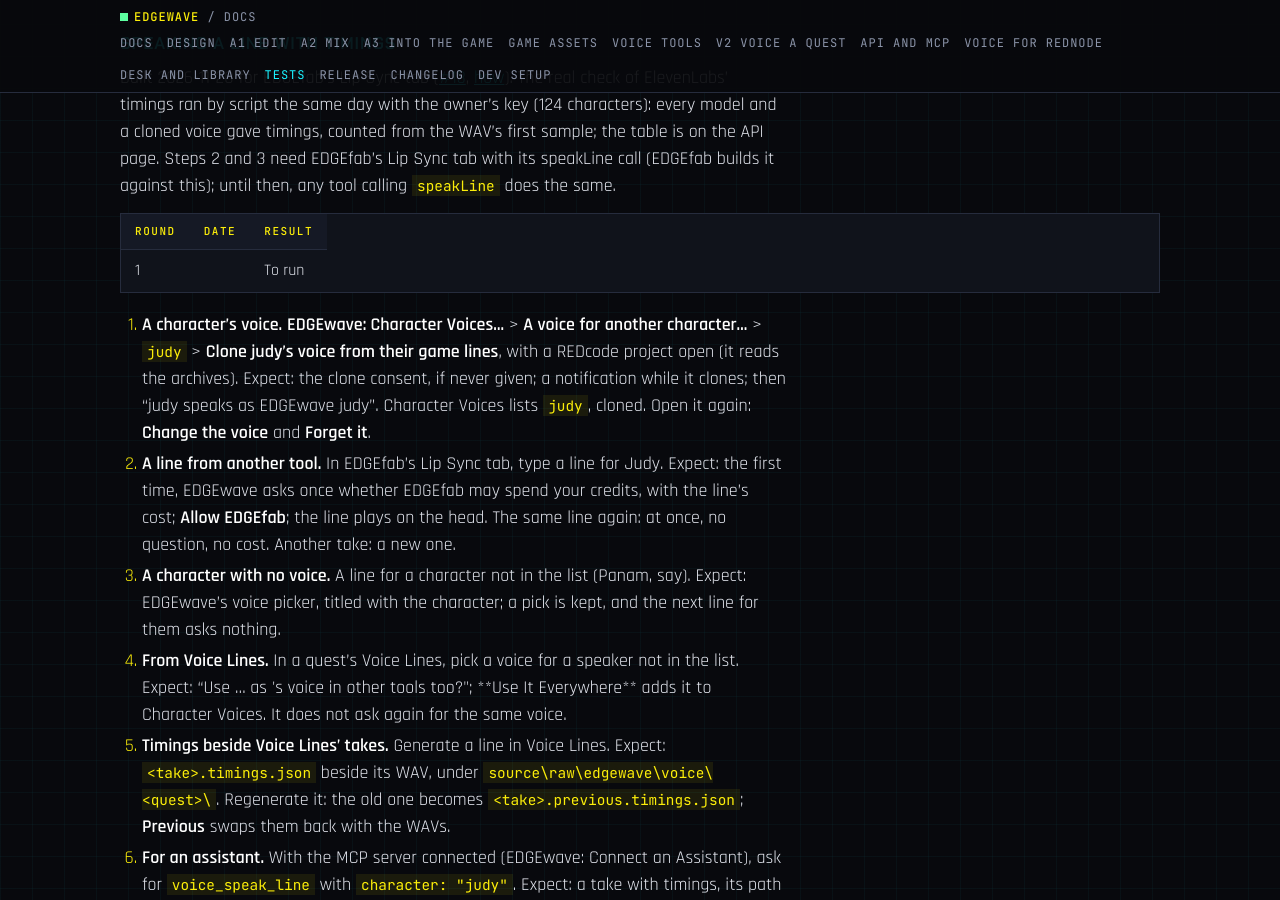
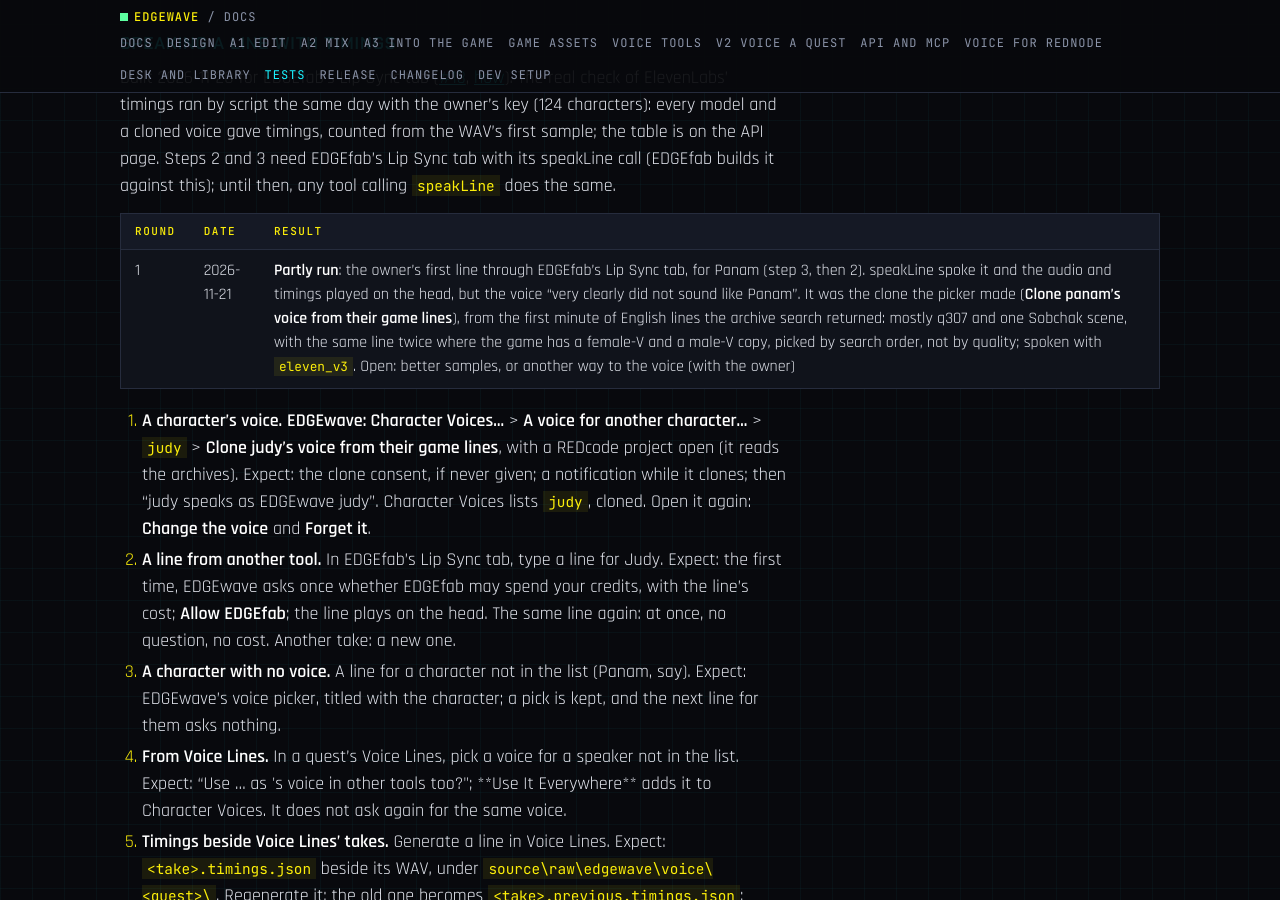
Before and after one commit to Edgemodders/EDGEwave, a Jekyll site: the page built from docs/testing.md, in a window 1280 px wide and 900 px high, scrolled down 28744 px. Built offline with Jekyll 4.4.1, drawn with Linux system fonts in a browser that asks for light colours; our own code applies the rules of GitHub Pages for plain Markdown files.

Commit message:
Testing: #13's first line through EDGEfab, the cloned voice did not sound like Panam
Co-Authored-By: Claude Opus 5.5 <noreply@anthropic.com>

```diff
--- a/docs/testing.md
+++ b/docs/testing.md
@@ -411,7 +411,7 @@ Built 2026-11-20 for EDGEfab's Lip Sync tab ([#13](https://github.com/Edgemodder
 
 | Round | Date | Result |
 |---|---|---|
-| 1 | | To run |
+| 1 | 2026-11-21 | **Partly run**: the owner's first line through EDGEfab's Lip Sync tab, for Panam (step 3, then 2). speakLine spoke it and the audio and timings played on the head, but the voice "very clearly did not sound like Panam". It was the clone the picker made (**Clone panam's voice from their game lines**), from the first minute of English lines the archive search returned: mostly q307 and one Sobchak scene, with the same line twice where the game has a female-V and a male-V copy, picked by search order, not by quality; spoken with `eleven_v3`. Open: better samples, or another way to the voice (with the owner) |
 
 1. **A character's voice.** **EDGEwave: Character Voices…** > **A voice for another character…** > `judy` > **Clone judy's voice from their game lines**, with a REDcode project open (it reads the archives). Expect: the clone consent, if never given; a notification while it clones; then "judy speaks as EDGEwave judy". Character Voices lists `judy`, cloned. Open it again: **Change the voice** and **Forget it**.
 2. **A line from another tool.** In EDGEfab's Lip Sync tab, type a line for Judy. Expect: the first time, EDGEwave asks once whether EDGEfab may spend your credits, with the line's cost; **Allow EDGEfab**; the line plays on the head. The same line again: at once, no question, no cost. Another take: a new one.
```
